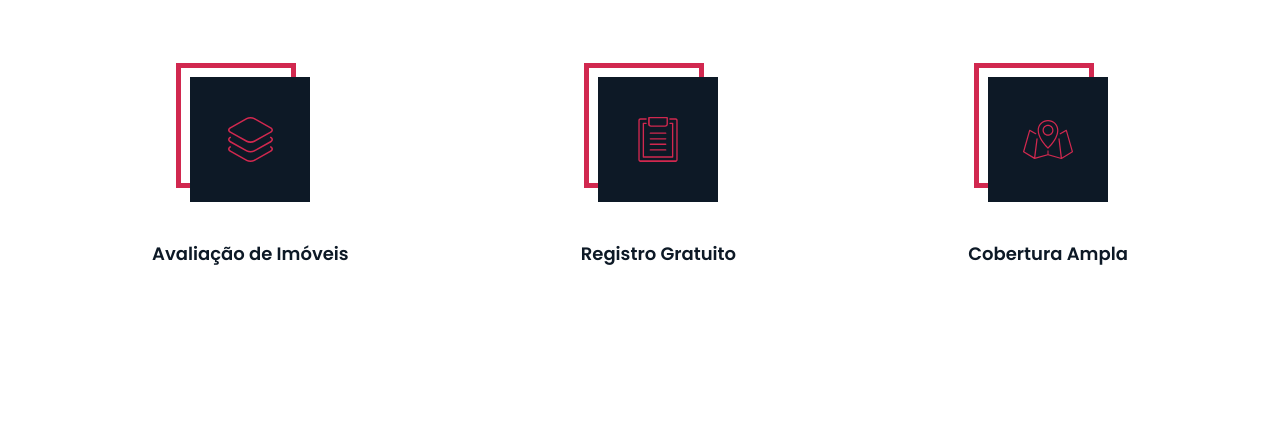
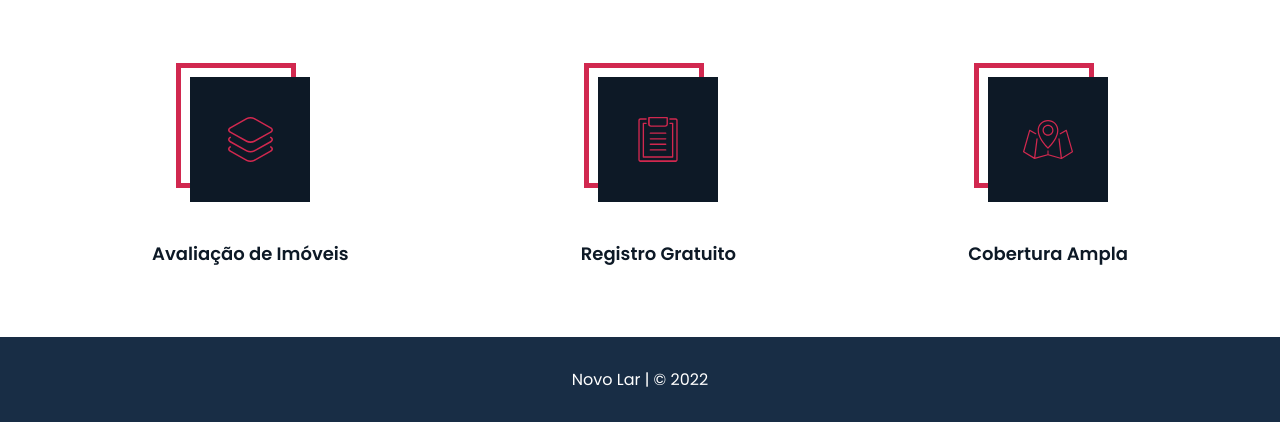
Before and after one commit to Ailson12/novo-lar, a plain HTML site: page index.html in a window 1280 px wide. Shown: the part 1896-2318 px from the top of the page. Before the commit the page ends 2233 px from the top, so only its background shows below. Drawn offline with Linux system fonts and the light colour scheme.

Commit message:
adicionando rodape

```diff
--- /dev/null
+++ b/css/footer.css
@@ -0,0 +1,5 @@
+.footer-bg {
+  padding: 30px;
+  text-align: center;
+  background-color: var(--color-5);
+}
--- a/css/styles.css
+++ b/css/styles.css
@@ -5,6 +5,7 @@
 @import "./utilities/typography.css";
 
 @import "./header.css";
+@import "./footer.css";
 @import "./form.css";
 
 @import "./sections/properties.css";
--- a/index.html
+++ b/index.html
@@ -112,7 +112,11 @@
       </li>
     </ul>
   </section>
-  <footer class=""></footer>
+  <footer class="footer-bg">
+    <p class="container color-2">Novo Lar | © <span id="current-year"> </p>
+  </footer>
+
+  <script src="./js/script.js"></script>
 </body>
 
 </html>
--- /dev/null
+++ b/js/script.js
@@ -0,0 +1,4 @@
+const element = document.getElementById("current-year");
+if (element) {
+  element.innerText = new Date().getFullYear();
+}
```
